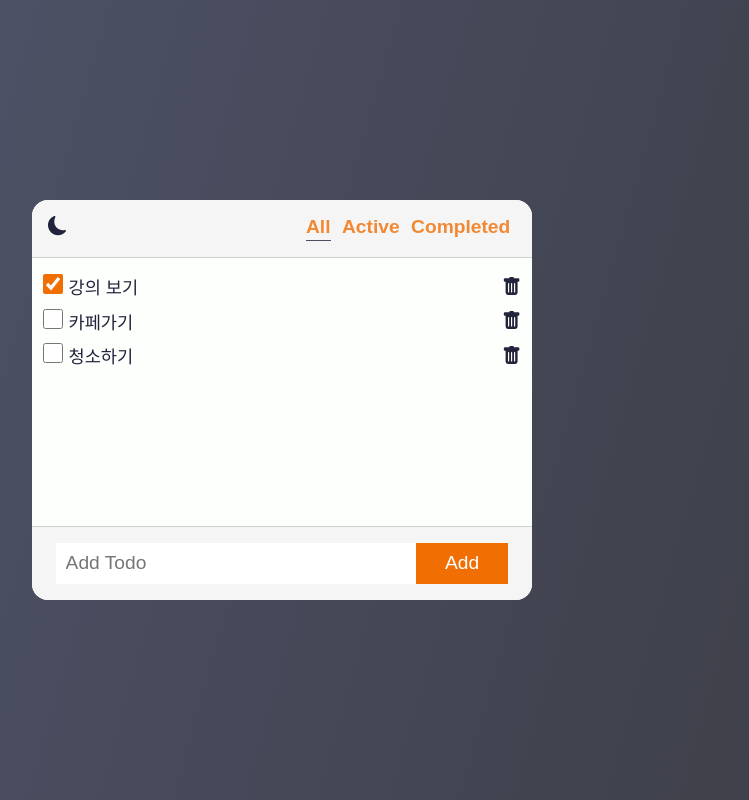
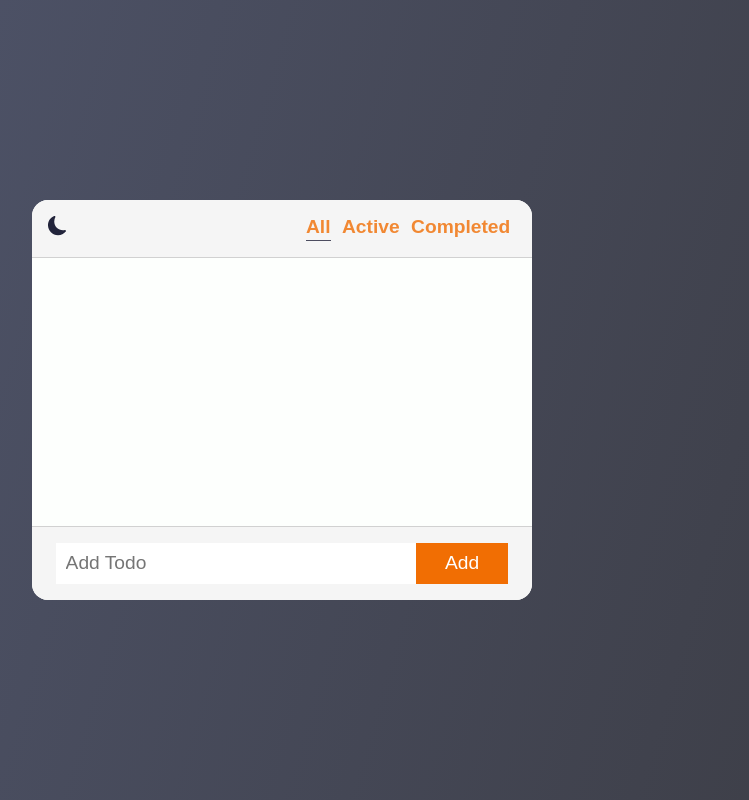
Before and after one commit to jjjjhjjjj/To-Do, a React (Create React App) app: page / in a window 1280 px wide. Shown: the whole page, without its empty margins (358-1107 px from the left). Built offline with nearby package versions, Linux system fonts and the light colour scheme.

Commit message:
Feat: Todo LocalStorage 저장 구현

```diff
--- a/src/components/TodoList/TodoList.jsx
+++ b/src/components/TodoList/TodoList.jsx
@@ -1,14 +1,14 @@
-import { useState } from "react";
+import { useEffect, useState } from "react";
 import InputTodo from "../InputTodo/InputTodo";
 import Todo from "../Todo/Todo";
 import styles from "./TodoList.module.css";
 
 export default function TodoList({ filter }) {
-  const [todos, setTodos] = useState([
-    { id: 1, text: "강의 보기", status: "Completed" },
-    { id: 2, text: "카페가기", status: "Active" },
-    { id: 3, text: "청소하기", status: "Active" },
-  ]);
+  const [todos, setTodos] = useState(getTodosFromLocalStorage());
+
+  useEffect(() => {
+    localStorage.setItem("todos", JSON.stringify(todos));
+  }, [todos]);
 
   const handleAddTodo = (text) => {
     setTodos((todos) => [
@@ -26,6 +26,9 @@
   };
 
   const filtered = () => {
+    if (!todos) {
+      return [];
+    }
     if (filter === "All") {
       return todos;
     }
@@ -49,3 +52,8 @@
     </>
   );
 }
+
+const getTodosFromLocalStorage = () => {
+  const todos = localStorage.getItem("todos");
+  return todos ? JSON.parse(todos) : [];
+};
```
Also changed, not shown: 1 other file (tests, documents, lock files or other folders).
